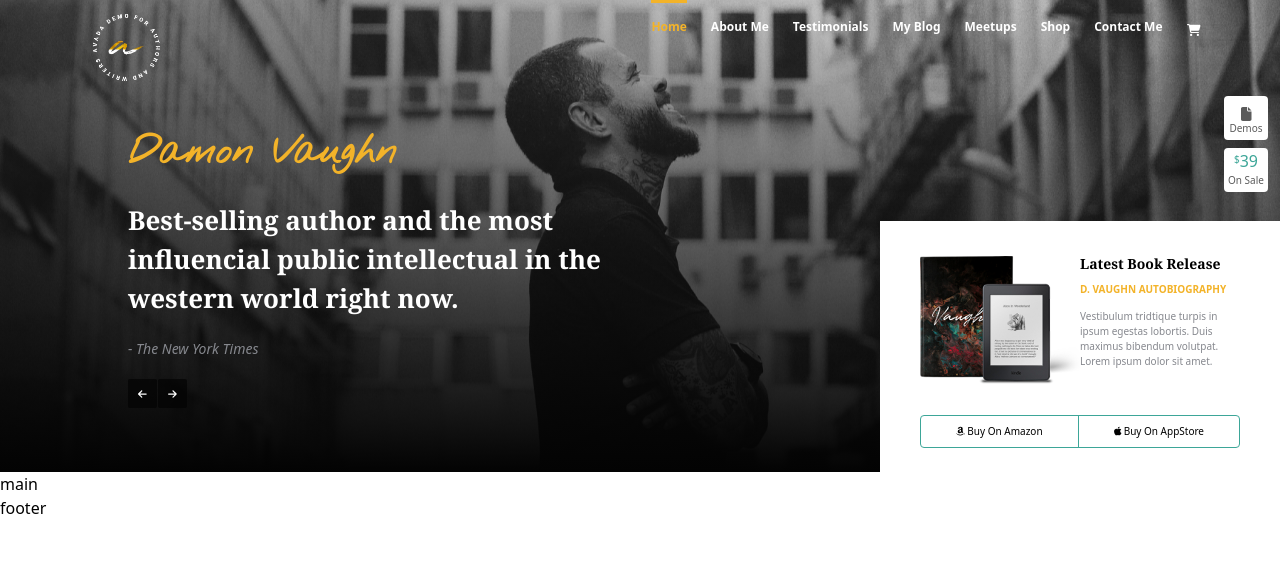
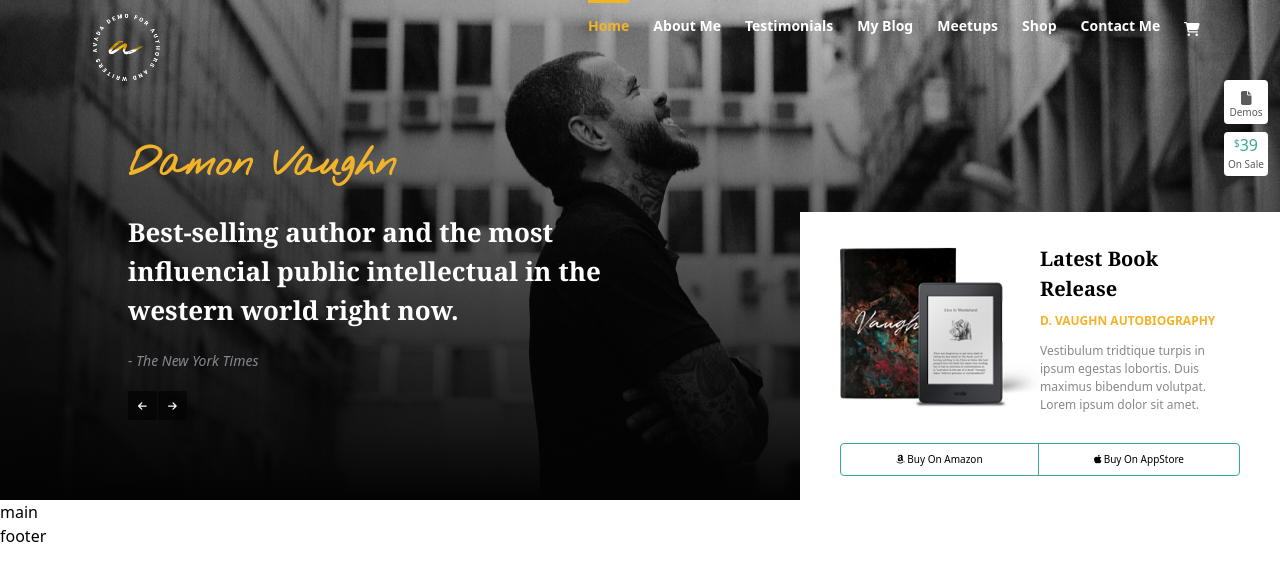
Before and after one commit to Vincenzo117/proj-html-vuejs, a Vue app: page / in a window 1280 px wide. Shown: the top 580 px of the page. Built offline with nearby package versions, Linux system fonts and the light colour scheme.

Commit message:
finished header

```diff
--- a/src/components/HeaderLatestRelease.vue
+++ b/src/components/HeaderLatestRelease.vue
@@ -32,20 +32,20 @@ export default {
 
 <style lang="scss" scoped>
 .latest-release-widget {
-    @apply px-10 pt-8 pb-6 bg-white relative md:absolute bottom-0 right-0  flex flex-wrap z-30 md:max-w-[400px];
+    @apply px-10 pt-8 pb-6 bg-white relative md:absolute bottom-0 right-0  flex flex-wrap z-30 md:max-w-[350px] lg:max-w-[480px];
     .widget__thumb{
-        @apply w-1/2;
+        @apply flex items-center w-1/2;
     }
     .widget__info {
         @apply w-1/2;
         .widget__title {
-            @apply text-[14px] font-serif font-semibold mb-2;
+            @apply text-[20px] md:text-[18px] lg:text-[20px] font-serif font-semibold mb-2;
         }
         .widget__author {
-            @apply text-[10px] uppercase font-bold text-saffron mb-3;
+            @apply text-[12px] uppercase font-bold text-saffron mb-3;
         }
         .widget__description {
-            @apply text-[10px] text-osloGray;
+            @apply text-[12px] text-osloGray;
         }
     }
     .widget__buy-options {
--- a/src/components/HeaderNavbar.vue
+++ b/src/components/HeaderNavbar.vue
@@ -1,5 +1,5 @@
 <template>
-  <div :class="['header-navbar' , mobileMenu ? 'mb-36' : '']">
+  <div :class="['header-navbar', mobileMenu ? 'mb-40 md:mb-0' : '']">
     <figure class="logo">
       <img :src="logoSrc" alt="" />
     </figure>
@@ -66,14 +66,14 @@ export default {
 
 <style lang='scss' scoped>
 .header-navbar {
-  @apply flex justify-between items-center gap-5 pl-2 pr-10 md:px-20 2xl:container relative z-20;
+  @apply flex justify-between items-center gap-5 pl-2 pr-10 md:pr-6 lg:px-20 2xl:container relative z-20;
 
   .logo {
     @apply h-24 aspect-square;
   }
 
   .navbar {
-    @apply h-24 text-white text-[12px] font-semibold hidden md:block;
+    @apply h-24 text-white text-[14px] font-semibold hidden md:block;
 
     .navbar__list {
       @apply h-9 flex gap-6;
@@ -106,7 +106,7 @@ export default {
       @apply text-center absolute top-0 right-1/2;
     }
     .navbar__list-item {
-      @apply text-[16px] hover:text-saffron transition-all;
+      @apply text-[16px] mb-2 hover:text-saffron transition-all;
 
       .navbar__item-anchor {
         &.active {
--- a/src/components/HeaderQuotes.vue
+++ b/src/components/HeaderQuotes.vue
@@ -39,7 +39,7 @@ export default {
 
 <style lang="scss" scoped>
 .header-quotes {
-  @apply px-10 sm:px-32 pt-7 pb-16 relative z-20 2xl:container 2xl:px-32 transition-all;
+  @apply px-10 sm:px-32 pt-10 pb-20 relative z-20 2xl:container 2xl:px-32 transition-all;
 
   .quote-card {
     @apply flex flex-col gap-5 w-full md:w-1/2 2xl:w-1/3 text-center md:text-left;
--- a/src/components/HeaderSaleWidget.vue
+++ b/src/components/HeaderSaleWidget.vue
@@ -24,7 +24,7 @@ export default {
 
 <style lang="scss" scoped>
 .sale-widget {
-    @apply hidden md:block absolute z-20 right-3 top-24;
+    @apply hidden md:block absolute z-20 right-3 top-20;
 
     .widget__demos, .widget__on-sale {
         @apply w-11 h-11 p-1 bg-white text-scorpion flex flex-col justify-end items-center rounded  text-[10px];
--- a/src/components/MainHeader.vue
+++ b/src/components/MainHeader.vue
@@ -22,7 +22,7 @@ export default {
     HeaderNavbar,
     HeaderQuotes,
     HeaderLatestRelease,
-    HeaderSaleWidget
+    HeaderSaleWidget,
   },
 };
 </script>
@@ -33,7 +33,7 @@ export default {
   @apply bg-center bg-cover relative;
 
   &:after {
-    @apply content-[''] absolute top-0 bottom-0 left-0 right-0 bg-gradient-to-b from-white/10 to-black  z-10;
+    @apply content-[''] absolute top-0 bottom-0 left-0 right-0 bg-gradient-to-b from-white/0 to-black  z-10;
   }
 
   &::before {
```
